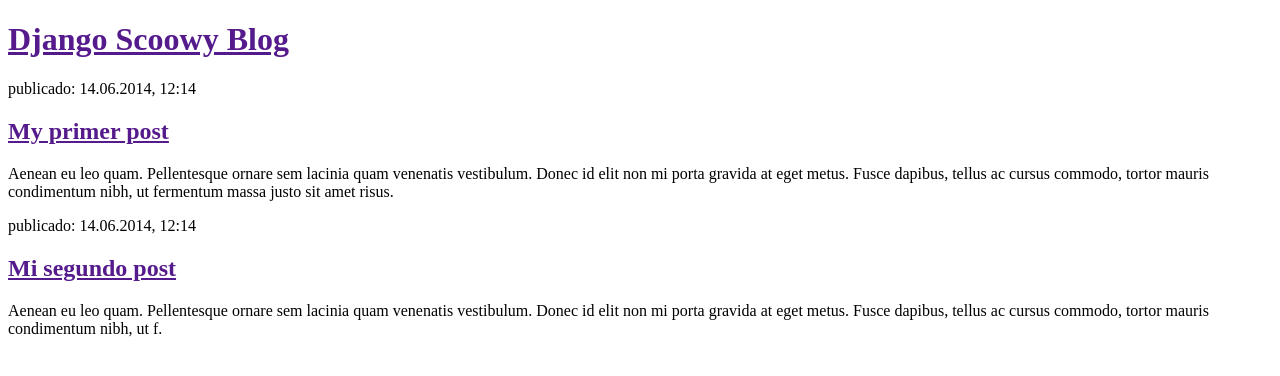
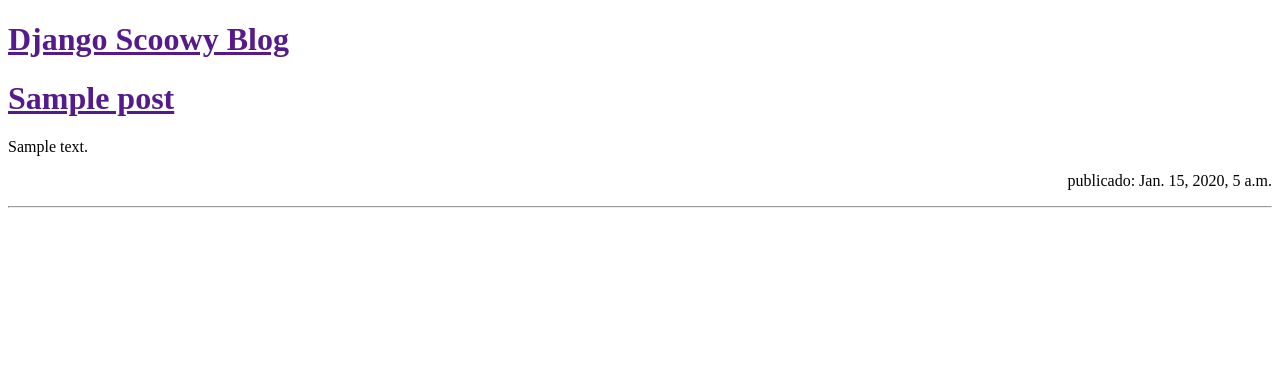
Before and after one commit to Scoowy/djangoscoowy, a Django app: template blog/templates/blog/listaPost.html in a window 1280 px wide. Shown: the top 376 px of the page. Run offline with Django 3.2, Linux system fonts and the light colour scheme; the template is opened without the code that fills it: values that come from a table or form of the project are taken from there, others are empty; tables that the repository leaves empty hold one stand-in row (values such as "Sample post").

Commit message:
Posts Autos

```diff
--- a/blog/templates/blog/listaPost.html
+++ b/blog/templates/blog/listaPost.html
@@ -10,15 +10,13 @@
         <div>
             <h1><a href="">Django Scoowy Blog</a></h1>
         </div>
-        <div>
-            <p>publicado: 14.06.2014, 12:14</p>
-            <h2><a href="">My primer post</a></h2>
-            <p>Aenean eu leo quam. Pellentesque ornare sem lacinia quam venenatis vestibulum. Donec id elit non mi porta gravida at eget metus. Fusce dapibus, tellus ac cursus commodo, tortor mauris condimentum nibh, ut fermentum massa justo sit amet risus.</p>
-        </div>
-        <div>
-            <p>publicado: 14.06.2014, 12:14</p>
-            <h2><a href="">Mi segundo post</a></h2>
-            <p>Aenean eu leo quam. Pellentesque ornare sem lacinia quam venenatis vestibulum. Donec id elit non mi porta gravida at eget metus. Fusce dapibus, tellus ac cursus commodo, tortor mauris condimentum nibh, ut f.</p>
-        </div>
+        {% for post in posts %}
+            <div>
+                <h1><a href="">{{ post.titulo }}</a></h1>
+                <p style="text-align: justify;">{{ post.texto|linebreaksbr }}</p>
+                <p style="text-align: right;">publicado: {{ post.fechaPublicacion }}</p>
+                <hr>
+            </div>
+        {% endfor %}
     </body>
 </html>
--- a/blog/views.py
+++ b/blog/views.py
@@ -1,5 +1,9 @@
 from django.shortcuts import render
+from django.utils import timezone
+from .models import Post
 
 
 def listaPost(request):
-    return render(request, 'blog/listaPost.html', {})
+    posts = Post.objects.filter(
+        fechaPublicacion__lte=timezone.now()).order_by('fechaPublicacion')
+    return render(request, 'blog/listaPost.html', {'posts': posts})
```
